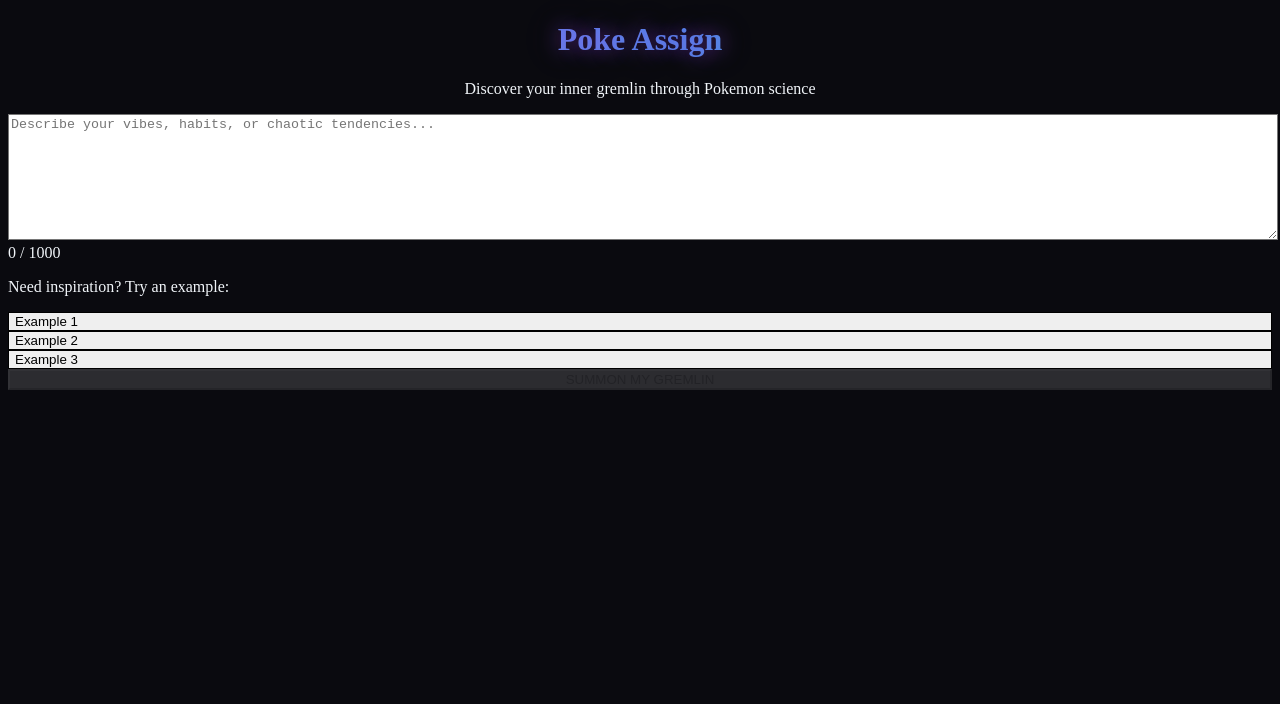
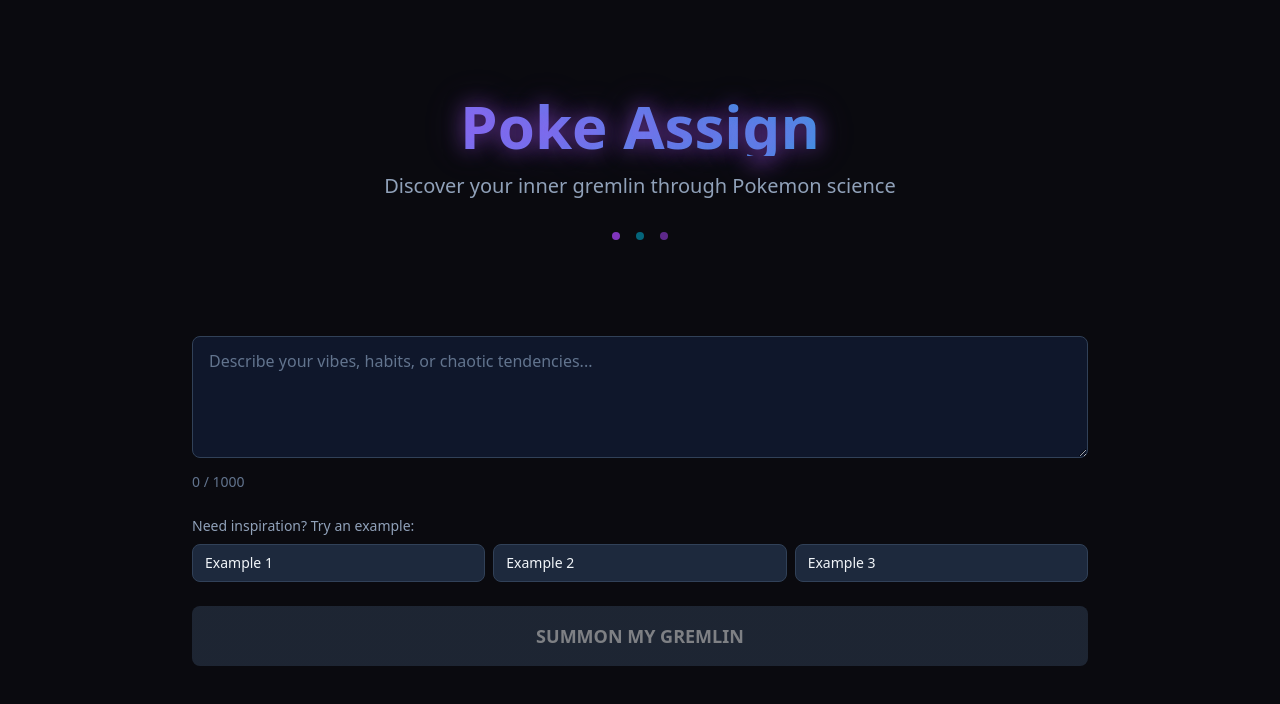
Before and after one commit to Handale1808/Poke-Assign, a Next.js app: page / in a window 1280 px wide. Shown: the top 704 px of the page. Built offline with nearby package versions, Linux system fonts and the light colour scheme.

Commit message:
tailwind config

```diff
--- a/app/globals.css
+++ b/app/globals.css
@@ -1,70 +1,35 @@
-@tailwind base;
-@tailwind components;
-@tailwind utilities;
+@import "tailwindcss";
 
-@layer base {
-  :root {
-    --bg-primary: #0a0a0f;
-    --bg-card: #1a1a2e;
-    --accent-purple: #a855f7;
-    --accent-cyan: #06b6d4;
-    --success: #10b981;
-    --warning: #fbbf24;
-    --danger: #f97316;
-    --critical: #ef4444;
-    --text-primary: #f1f5f9;
-    --text-secondary: #94a3b8;
+@theme {
+  --color-bg-primary: #0a0a0f;
+  --color-bg-card: #1a1a2e;
+  --color-accent-purple: #a855f7;
+  --color-accent-cyan: #06b6d4;
+
+  --font-family-sans: var(--font-geist-sans);
+  --font-family-mono: var(--font-geist-mono);
 }
 
 body {
-    background-color: var(--bg-primary);
-    color: var(--text-primary);
-  }
+  background-color: #0a0a0f;
+  color: #f1f5f9;
 }
 
-@layer utilities {
-  .gradient-text {
-    background: linear-gradient(to right, var(--accent-purple), var(--accent-cyan));
+@utility gradient-text {
+  background: linear-gradient(to right, #a855f7, #06b6d4);
   -webkit-background-clip: text;
   background-clip: text;
   -webkit-text-fill-color: transparent;
 }
 
-  .glow-purple {
+@utility glow-purple {
   text-shadow: 0 0 20px rgba(168, 85, 247, 0.5),
                0 0 40px rgba(168, 85, 247, 0.3);
 }
 
-  .glow-cyan {
-    text-shadow: 0 0 20px rgba(6, 182, 212, 0.5),
-                 0 0 40px rgba(6, 182, 212, 0.3);
-  }
-
-  .gradient-border {
-    position: relative;
-    border-radius: 0.5rem;
-  }
-
-  .gradient-border::before {
-    content: '';
-    position: absolute;
-    inset: 0;
-    border-radius: 0.5rem;
-    padding: 2px;
-    background: linear-gradient(135deg, var(--accent-purple), var(--accent-cyan));
-    -webkit-mask: linear-gradient(#fff 0 0) content-box, linear-gradient(#fff 0 0);
-    -webkit-mask-composite: xor;
-    mask-composite: exclude;
-  }
-}
-
 @keyframes fadeIn {
-  from {
-    opacity: 0;
-  }
-  to {
-    opacity: 1;
-  }
+  from { opacity: 0; }
+  to { opacity: 1; }
 }
 
 @keyframes slideUp {
@@ -90,46 +55,22 @@
 }
 
 @keyframes pulse {
-  0%, 100% {
-    opacity: 1;
-  }
-  50% {
-    opacity: 0.6;
-  }
+  0%, 100% { opacity: 1; }
+  50% { opacity: 0.6; }
 }
 
-@keyframes shimmer {
-  0% {
-    background-position: -200% 0;
-  }
-  100% {
-    background-position: 200% 0;
-  }
-}
-
-.animate-fade-in {
+@utility animate-fade-in {
   animation: fadeIn 600ms ease-out forwards;
 }
 
-.animate-slide-up {
+@utility animate-slide-up {
   animation: slideUp 500ms ease-out forwards;
 }
 
-.animate-scale-in {
+@utility animate-scale-in {
   animation: scaleIn 600ms ease-out forwards;
 }
 
-.animate-pulse-slow {
+@utility animate-pulse-slow {
   animation: pulse 2s ease-in-out infinite;
 }
-
-.animate-shimmer {
-  background: linear-gradient(
-    90deg,
-    transparent 0%,
-    rgba(168, 85, 247, 0.1) 50%,
-    transparent 100%
-  );
-  background-size: 200% 100%;
-  animation: shimmer 2s infinite;
-}
--- /dev/null
+++ b/tailwind.config.ts
@@ -0,0 +1,15 @@
+// tailwind.config.ts
+import type { Config } from "tailwindcss";
+
+const config: Config = {
+  content: [
+    "./app/**/*.{js,ts,jsx,tsx,mdx}",
+    "./app/components/**/*.{js,ts,jsx,tsx,mdx}",
+    "./app/**/*.{js,ts,jsx,tsx,mdx}",
+  ],
+  theme: {
+    extend: {},
+  },
+  plugins: [],
+};
+export default config;
```
Lines whose indentation alone changed are shown as unchanged.
